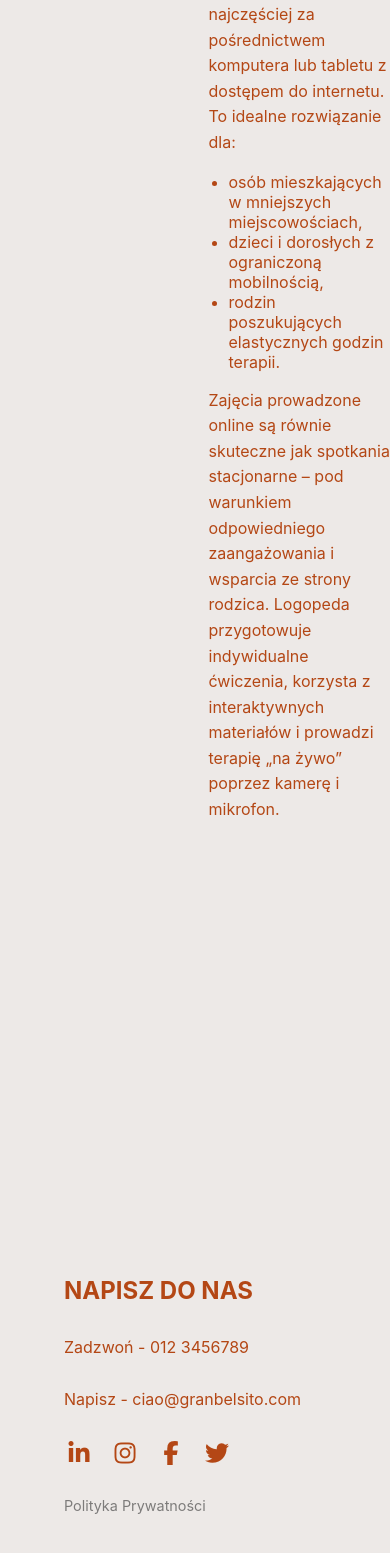
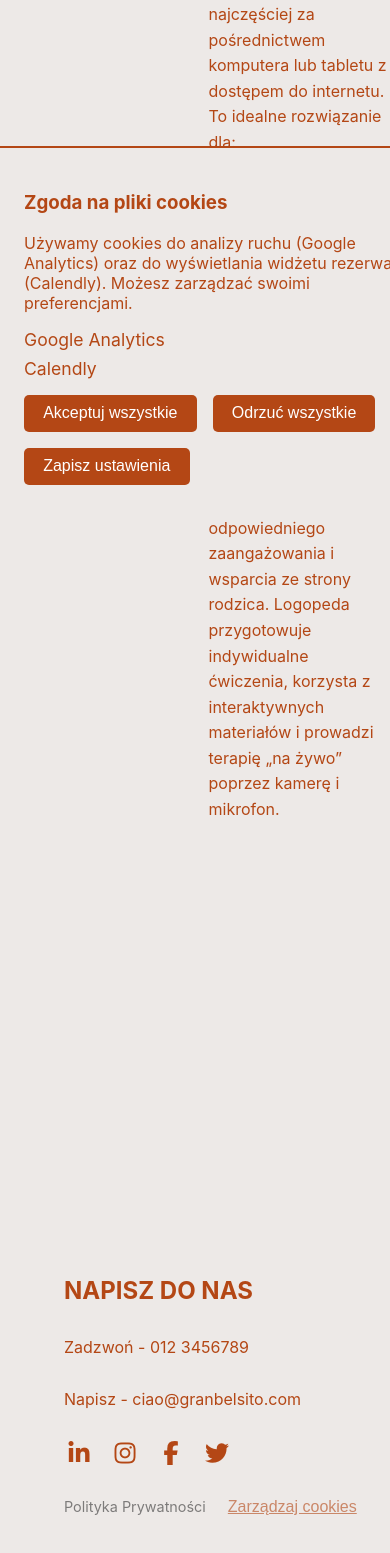
Before and after one commit to mova-logopeda/mova-website, a React (Create React App) app: page /article/co-to-jest-logopedia-online in a window 390 px wide. Shown: the part 335-1888 px from the top of the page. Built offline with nearby package versions, Linux system fonts and the light colour scheme.

Commit message:
feat:created cookie banner

```diff
--- a/src/App.js
+++ b/src/App.js
@@ -1,5 +1,6 @@
 import { BrowserRouter as Router, Routes, Route } from 'react-router-dom';
 import ArticlePage from './pages/article-page/ArticlePage.jsx';
+import CookieBanner from './components/footer/cookie-banner/CookieBanner.jsx';
 import MainPage from './pages/main-page/MainPage.jsx';
 import PrivacyPolicy from './pages/privacy-policy/PrivacyPolicy.jsx';
 import React from 'react';
@@ -7,6 +8,7 @@ import React from 'react';
 function App() {
   return (
     <Router>
+      <CookieBanner />
       <Routes>
         <Route path="/" element={<MainPage />} />
         <Route path="/article/:id" element={<ArticlePage />} />
--- a/src/components/footer/Footer.css
+++ b/src/components/footer/Footer.css
@@ -66,7 +66,15 @@
   text-decoration: underline;
   opacity: 0.8;
 }
-
+.manage-cookies-btn {
+  background: none;
+  border: none;
+  color: #b44715;
+  cursor: pointer;
+  text-decoration: underline;
+  margin-left: 1rem;
+  font-size: 1rem;
+}
 
 @media (max-width: 768px) {
   .footer {
--- a/src/components/footer/Footer.jsx
+++ b/src/components/footer/Footer.jsx
@@ -2,6 +2,10 @@ import "./Footer.css";
 import React from "react";
 
 const Footer = () => {
+   const handleManageCookies = () => {
+    localStorage.removeItem('cookieConsent');
+    window.location.reload();
+  };
   return (
     <footer className="footer">
       <div className="footer-container">
@@ -21,6 +25,9 @@ const Footer = () => {
             <a href="/polityka-prywatnosci" target="_blank" rel="noopener noreferrer">
               Polityka Prywatności
             </a>
+            <button className="manage-cookies-btn" onClick={handleManageCookies}>
+        Zarządzaj cookies
+      </button>
           </div>
         </div>
       </div>
--- /dev/null
+++ b/src/components/footer/cookie-banner/CookieBanner.css
@@ -0,0 +1,39 @@
+.cookie-banner {
+  position: fixed;
+  bottom: 0;
+  width: 100%;
+  background: #ede9e7;
+  border-top: 2px solid #b44715;
+  color: #b44715;
+  padding: 1.5rem;
+  z-index: 9999;
+}
+
+.cookie-box {
+  max-width: 800px;
+  margin: 0 auto;
+}
+
+.cookie-options label {
+  display: flex;
+  justify-content: space-between;
+  margin: 0.5rem 0;
+  font-size: 1.1rem;
+}
+
+.cookie-actions {
+  margin-top: 1rem;
+  display: flex;
+  gap: 1rem;
+  flex-wrap: wrap;
+}
+
+.cookie-actions button {
+  background-color: #b44715;
+  color: white;
+  border: none;
+  padding: 0.6rem 1.2rem;
+  cursor: pointer;
+  border-radius: 5px;
+  font-size: 1rem;
+}
--- /dev/null
+++ b/src/components/footer/cookie-banner/CookieBanner.jsx
@@ -0,0 +1,121 @@
+import React, { useEffect, useState } from 'react';
+import './CookieBanner.css';
+
+const CookieBanner = () => {
+  const [visible, setVisible] = useState(false);
+  const [calendlyConsent, setCalendlyConsent] = useState(false);
+  const [analyticsConsent, setAnalyticsConsent] = useState(false);
+
+  useEffect(() => {
+    const existingConsent = localStorage.getItem('cookieConsent');
+    if (!existingConsent) {
+      setVisible(true);
+    } else {
+      const consent = JSON.parse(existingConsent);
+      setCalendlyConsent(consent.calendly);
+      setAnalyticsConsent(consent.analytics);
+      if (consent.analytics) loadGoogleAnalytics();
+    }
+  }, []);
+
+ const loadGoogleAnalytics = () => {
+  if (!window.gtagInitialized) {
+    const script = document.createElement('script');
+    script.src = 'https://www.googletagmanager.com/gtag/js?id=G-3CY6JF4NRF';
+    script.async = true;
+    document.head.appendChild(script);
+
+    window.dataLayer = window.dataLayer || [];
+    function gtag() {
+      window.dataLayer.push(arguments);
+    }
+    window.gtag = gtag;
+
+    gtag('js', new Date());
+    gtag('config', 'G-3CY6JF4NRF');
+    window.gtagInitialized = true;
+  }
+};
+
+  const saveConsent = () => {
+    const consent = {
+      calendly: calendlyConsent,
+      analytics: analyticsConsent,
+    };
+    localStorage.setItem('cookieConsent', JSON.stringify(consent));
+
+    if (analyticsConsent) {
+      loadGoogleAnalytics();
+    }
+
+    setVisible(false);
+    window.dispatchEvent(new Event('cookieConsentUpdated'));
+  };
+
+  const acceptAll = () => {
+  const consent = {
+    calendly: true,
+    analytics: true,
+  };
+  localStorage.setItem('cookieConsent', JSON.stringify(consent));
+  loadGoogleAnalytics();
+  setCalendlyConsent(true);
+  setAnalyticsConsent(true);
+  setVisible(false);
+  window.dispatchEvent(new Event('cookieConsentUpdated'));
+};
+
+  const rejectAll = () => {
+  const consent = {
+    calendly: false,
+    analytics: false,
+  };
+  localStorage.setItem('cookieConsent', JSON.stringify(consent));
+  setCalendlyConsent(false);
+  setAnalyticsConsent(false);
+  setVisible(false);
+  window.dispatchEvent(new Event('cookieConsentUpdated'));
+};
+
+  return (
+    visible && (
+      <div className="cookie-banner">
+        <div className="cookie-box">
+          <h3>Zgoda na pliki cookies</h3>
+          <p>
+            Używamy cookies do analizy ruchu (Google Analytics) oraz do
+            wyświetlania widżetu rezerwacji (Calendly). Możesz zarządzać
+            swoimi preferencjami.
+          </p>
+
+          <div className="cookie-options">
+            <label>
+              <span>Google Analytics</span>
+              <input
+                type="checkbox"
+                checked={analyticsConsent}
+                onChange={() => setAnalyticsConsent(!analyticsConsent)}
+              />
+            </label>
+            <label>
+              <span>Calendly</span>
+              <input
+                type="checkbox"
+                checked={calendlyConsent}
+                onChange={() => setCalendlyConsent(!calendlyConsent)}
+              />
+            </label>
+          </div>
+
+          <div className="cookie-actions">
+            <button onClick={acceptAll}>Akceptuj wszystkie</button>
+            <button onClick={rejectAll}>Odrzuć wszystkie</button>
+            <button onClick={saveConsent}>Zapisz ustawienia</button>
+          </div>
+        </div>
+      </div>
+    )
+  );
+};
+
+export default CookieBanner;
--- a/src/index.js
+++ b/src/index.js
@@ -13,7 +13,5 @@ root.render(
   </React.StrictMode>
 );
 
-// If you want to start measuring performance in your app, pass a function
-// to log results (for example: reportWebVitals(console.log))
-// or send to an analytics endpoint. Learn more: https://bit.ly/CRA-vitals
+
 reportWebVitals();
--- a/src/pages/main-page/components/BookingSection/BookingSection.css
+++ b/src/pages/main-page/components/BookingSection/BookingSection.css
@@ -58,7 +58,10 @@
   height: 70% !important;
   border: none;
 }
-
+.calendly-inline-widget {
+  width: 100%;
+  height: 100%;
+}
 
 @media (max-width: 768px) {
   .booking-section {
@@ -86,7 +89,5 @@
     width: 100% !important;
     height: 70vh !important;
   }
-  .calendly-container InlineWidghet {
-    width : 90%;
-  }
+
 }
--- a/src/pages/main-page/components/BookingSection/BookingSection.jsx
+++ b/src/pages/main-page/components/BookingSection/BookingSection.jsx
@@ -1,8 +1,25 @@
-import React from 'react';
+import React, { useEffect, useState } from 'react';
 import './BookingSection.css';
 import { InlineWidget } from 'react-calendly';
 
 const BookingSection = () => {
+  const [showCalendly, setShowCalendly] = useState(false);
+
+  useEffect(() => {
+    const consent = JSON.parse(localStorage.getItem('cookieConsent') || '{}');
+    if (consent.calendly) {
+      setShowCalendly(true);
+    }
+
+    const handleConsentUpdate = () => {
+      const updatedConsent = JSON.parse(localStorage.getItem('cookieConsent') || '{}');
+      setShowCalendly(!!updatedConsent.calendly);
+    };
+
+    window.addEventListener('cookieConsentUpdated', handleConsentUpdate);
+    return () => window.removeEventListener('cookieConsentUpdated', handleConsentUpdate);
+  }, []);
+
   return (
     <section className="booking-section" id="booking">
       <h2>Jak się umówić?</h2>
@@ -17,7 +34,14 @@ const BookingSection = () => {
         </div>
 
         <div className="calendly-container">
-          <InlineWidget url="https://calendly.com/logostudio-online/30min" />
+          {showCalendly ? (
+            <InlineWidget url="https://calendly.com/logostudio-online/30min" />
+          ) : (
+            <p>
+              Aby umówić wizytę online, musisz wyrazić zgodę na pliki cookies dla
+              usługi Calendly. Zarządzaj zgodą w stopce strony.
+            </p>
+          )}
         </div>
       </div>
     </section>
```
